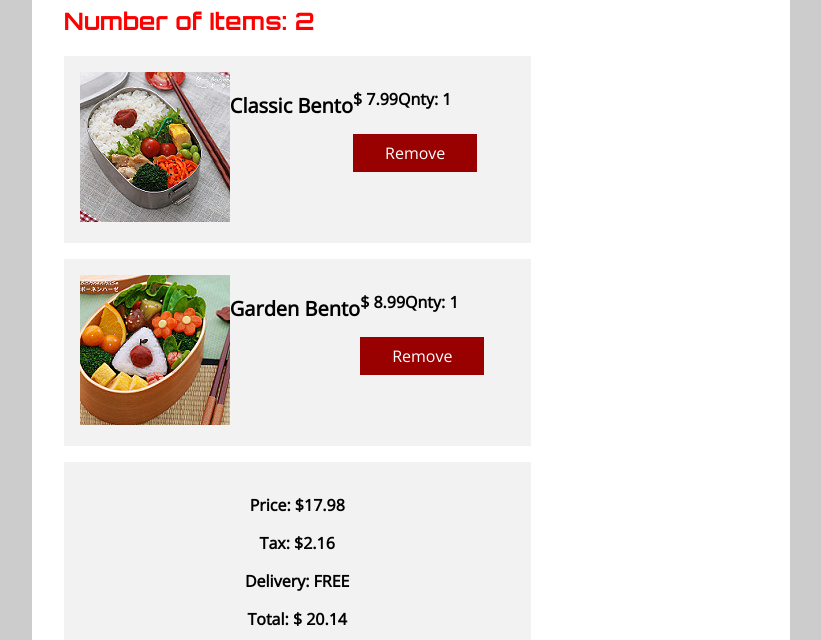
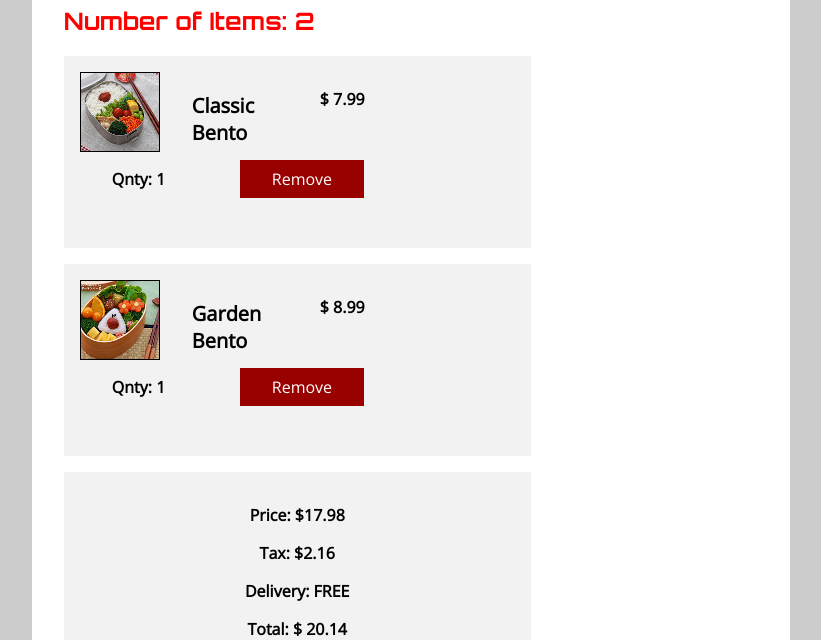
Before and after one commit to historywhiz4k/iat339-summer2016-project02, a plain HTML site: page BentogoVersion02/bentogo_myorder.html in a window 1280 px wide. Shown: the part 622-1262 px from the top of the page, without its empty margins (229-1050 px from the left). Drawn offline with nearby package versions, Linux system fonts and the light colour scheme.

Commit message:
Added the .grid-orderdetails and .grid-icon-small classes. Made a change in the .grid-options class.

```diff
--- a/BentogoVersion02/css/grid.css
+++ b/BentogoVersion02/css/grid.css
@@ -58,6 +58,12 @@
 	padding: 0em 1em;
 }
 
+.grid-orderdetails {
+	width: 8em;
+	height: 5em;
+	padding: 0em 2em;
+}
+
 .grid-item {
 	min-width: 10em;
 	margin: 1em;
@@ -66,6 +72,12 @@
 .grid-icon {
 	height: 10em;
 	width: 10em;
+	border: 0.1em solid #000000;
+}
+
+.grid-icon-small {
+	height: 5em;
+	width: 5em;
 	border: 0.1em solid #000000;
 }
 
@@ -100,7 +112,7 @@
 }
 
 .grid-options {
-	min-width: 30em;
+	width: 100%;
 	margin: 2em;
 	padding: 0em 1em;
 }
```
